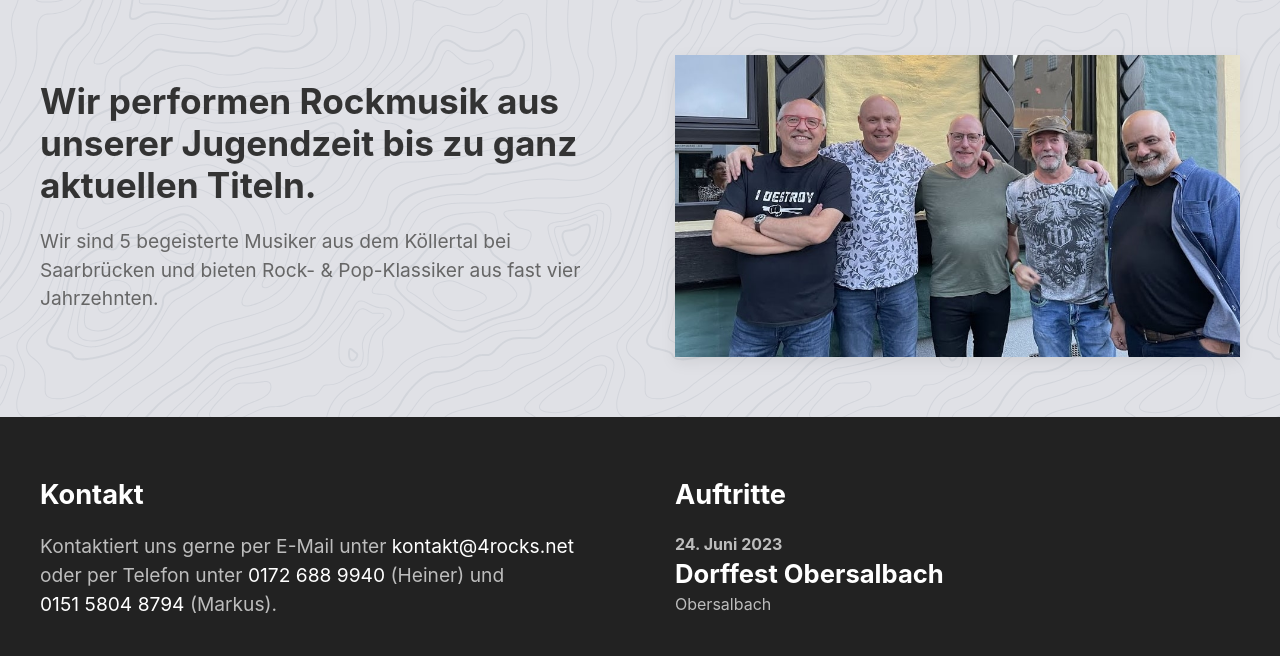
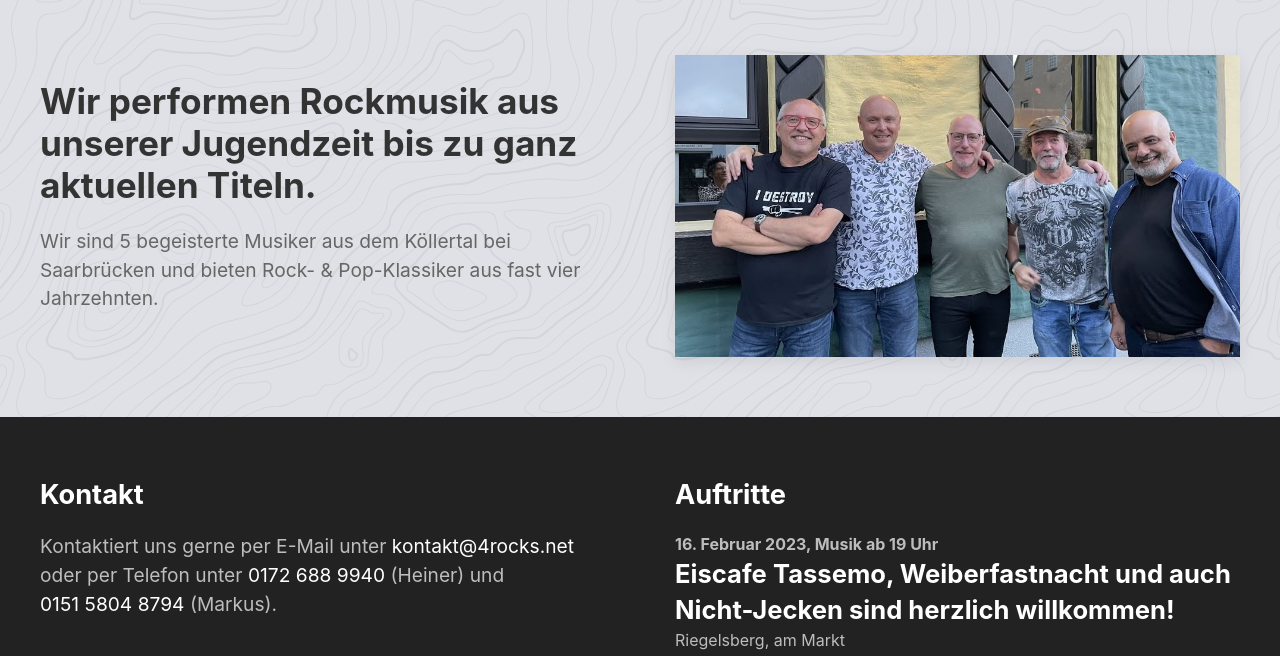
Before and after one commit to b0ehmt/4Rocks, a plain HTML site: page index.html in a window 1280 px wide. Shown: the part 85-741 px from the top of the page. Drawn offline with nearby package versions, Linux system fonts and the light colour scheme.

Commit message:
new concert date added

```diff
--- a/index.html
+++ b/index.html
@@ -203,6 +203,19 @@
 								</article>
 							</li>
 						</div>-->
+							<li>
+								<article class="uk-article">
+									<div class="uk-article-body">
+										<div class="section-meta uk-text-bold uk-margin-xsmall-bottom">
+											<time>16. Februar 2023, Musik ab 19 Uhr</time>
+										</div>
+										<h3 class="concerts-title uk-margin-remove uk-text-bold">
+											<a href="https://goo.gl/maps/zxeQZa1ZjAr8L9pR9" target="_blank">Eiscafe Tassemo, Weiberfastnacht und auch Nicht-Jecken sind herzlich willkommen!</a>
+										</h3>
+										<div class="section-meta uk-margin-xsmall-top"><p>Riegelsberg, am Markt</p></div>
+									</div>
+								</article>
+							</li>
 							<li>
 								<article class="uk-article">
 									<div class="uk-article-body">
```
Also changed, not shown: 3 other files.
